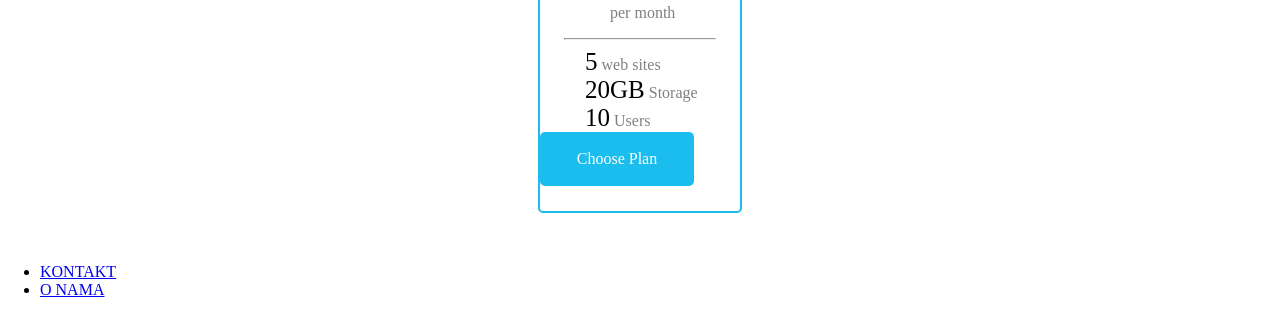
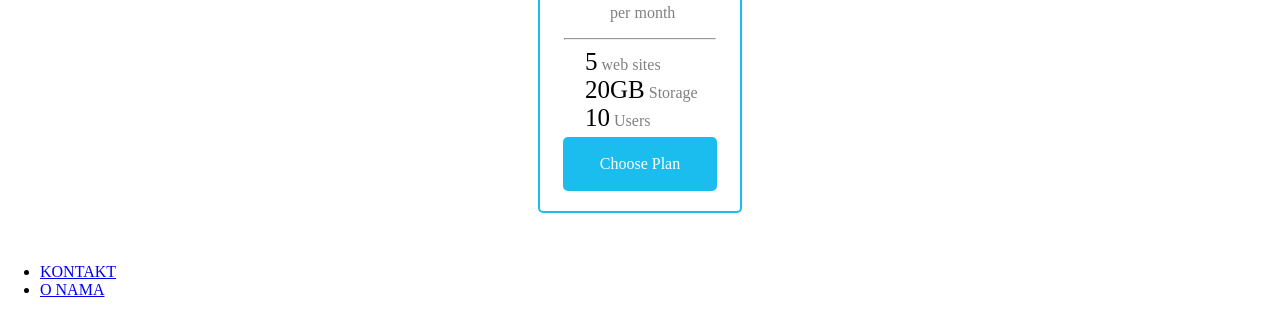
Before and after one commit to TakeTheCoder/VEZBE, a plain HTML site: page index.html in a window 1280 px wide. Shown: the part 209-542 px from the top of the page. Drawn offline with Linux system fonts and the light colour scheme.

Commit message:
ispravka zadnjeg diva u glavnoj sekciji

```diff
--- a/css/index.css
+++ b/css/index.css
@@ -81,9 +81,9 @@ hr{
   width: 150px;
   height: 50px;
   border: 2px solid #1bbcee;
-  margin: 15 auto;
   background-color: #1bbcee;
   border-radius: 5px;
+  margin: 5px auto;
 }
 
 .choose_plan p {
```
